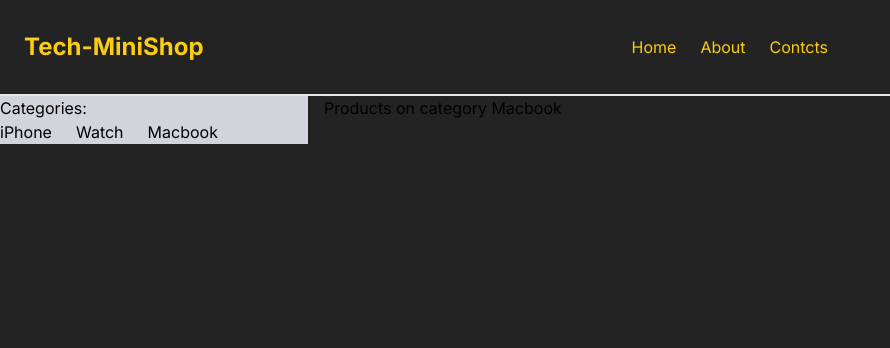
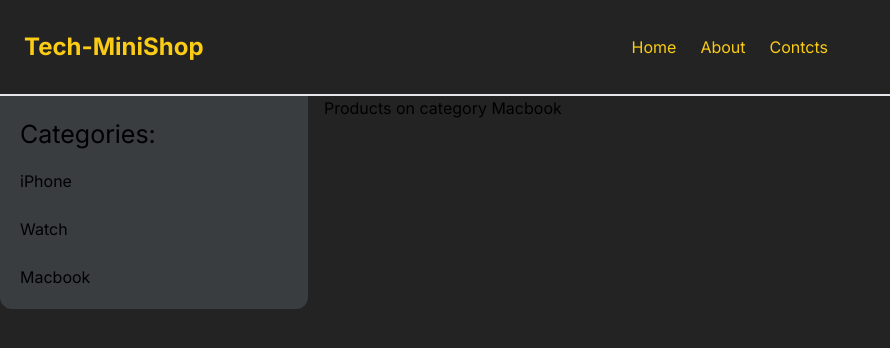
Before and after one commit to OleksiiPustilnyk/project-tech-mini-shop, a Next.js app: page /Macbook in a window 1280 px wide. Shown: the top 348 px of the page, without its empty margins (0-890 px from the left). Built offline with nearby package versions, Linux system fonts and the light colour scheme.

Commit message:
stylized sidebar

```diff
--- a/app/(pages)/(products-filter)/[category]/page.tsx
+++ b/app/(pages)/(products-filter)/[category]/page.tsx
@@ -15,10 +15,7 @@ export default function Category({ params }: Props) {
         {productsArray.map(({ id, img, title, description, category }) => {
           if (category === params.category) {
             return (
-              <div
-                key={id}
-                className="grid items-center border border-gray-400 rounded"
-              >
+              <div key={id} className="grid items-center rounded">
                 <ProductsListItem
                   id={id}
                   img={img}
--- a/app/components/Sidebar.tsx
+++ /dev/null
@@ -1,20 +0,0 @@
-import Link from "next/link";
-
-export default function Sidebar() {
-  return (
-    <div className=" bg-gray-300 h-[fit-content]">
-      <h3>Categories:</h3>
-      <ul className="flex gap-6 list-none  ">
-        <li className="hover:text-sky-400">
-          <Link href="/iphone">iPhone</Link>
-        </li>
-        <li className="hover:text-sky-400">
-          <Link href="/watch">Watch</Link>
-        </li>
-        <li className="hover:text-sky-400">
-          <Link href="/macbook">Macbook</Link>
-        </li>
-      </ul>
-    </div>
-  );
-}
--- /dev/null
+++ b/app/components/sidebar/Sidebar.scss
@@ -0,0 +1,18 @@
+.sidebar {
+  background-color: #393d40;
+  padding: 20px;
+  .sidebar-title {
+    margin-bottom: 15px;
+    font-size: 25px;
+  }
+  .sidebar-category {
+    display: flex;
+    flex-direction: column;
+  }
+  .sidebar-category-product {
+    width: fit-content;
+  }
+  .sidebar-category-product:hover {
+    color: #ee6059;
+  }
+}
--- /dev/null
+++ b/app/components/sidebar/Sidebar.tsx
@@ -0,0 +1,22 @@
+import "./Sidebar.scss";
+
+import Link from "next/link";
+
+export default function Sidebar() {
+  return (
+    <div className="sidebar rounded-b-xl h-[fit-content]">
+      <h3 className="sidebar-title">Categories:</h3>
+      <ul className="sidebar-category  gap-6 list-none  ">
+        <li className="sidebar-category-product">
+          <Link href="/iphone">iPhone</Link>
+        </li>
+        <li className="sidebar-category-product">
+          <Link href="/watch">Watch</Link>
+        </li>
+        <li className="sidebar-category-product">
+          <Link href="/macbook">Macbook</Link>
+        </li>
+      </ul>
+    </div>
+  );
+}
--- a/app/layout.tsx
+++ b/app/layout.tsx
@@ -2,7 +2,7 @@ import type { Metadata } from "next";
 import { Inter } from "next/font/google";
 import "./globals.css";
 import Header from "./components/Header";
-import Sidebar from "./components/Sidebar";
+import Sidebar from "./components/sidebar/Sidebar";
 
 const inter = Inter({ subsets: ["latin"] });
 
```
